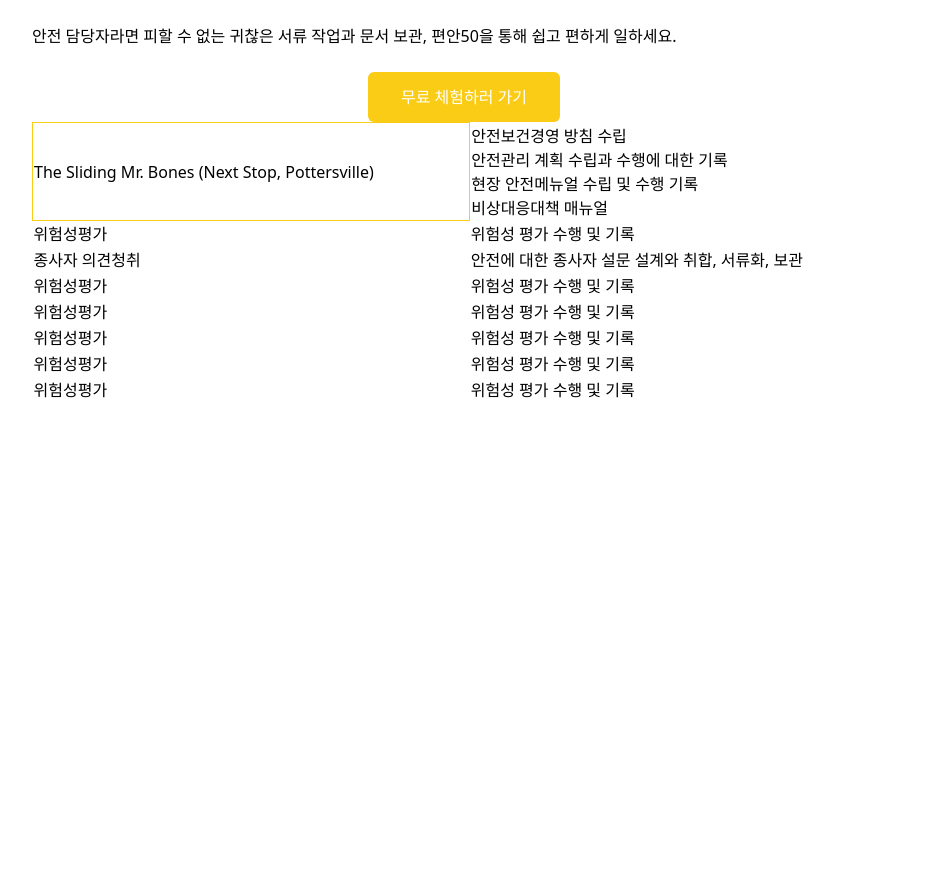
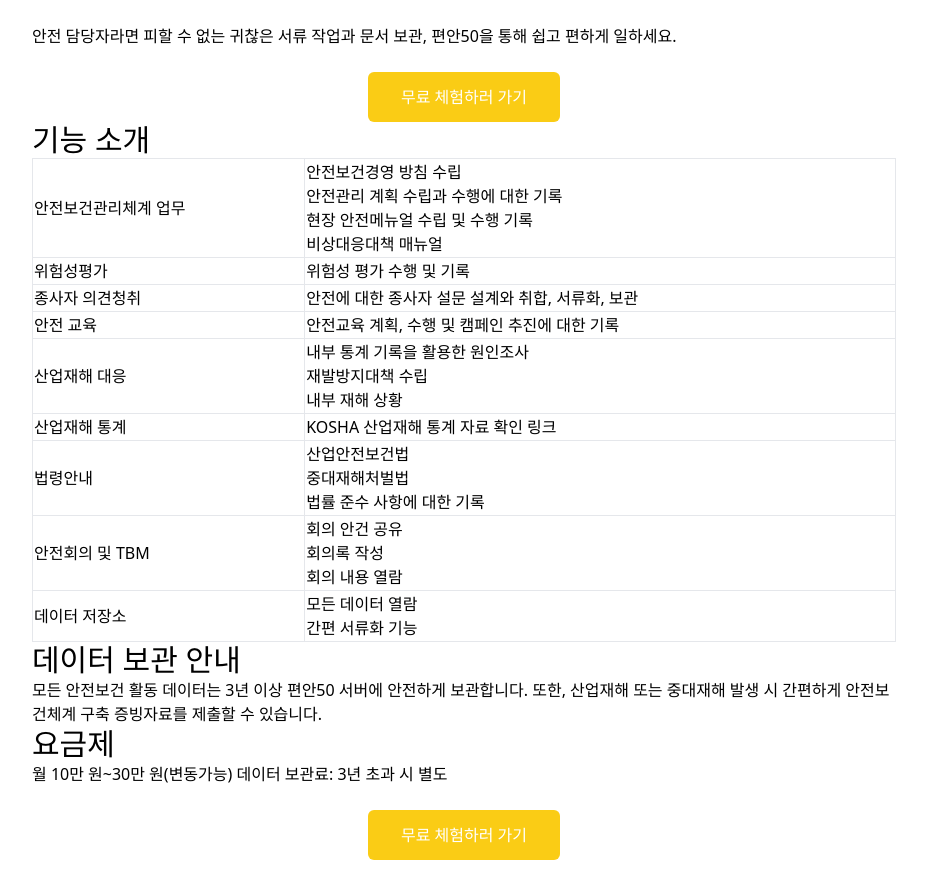
Before and after one commit to minseokk/easy50_lp, a Next.js app: page / in a window 1280 px wide. Shown: the part 780-1656 px from the top of the page, without its empty margins (176-1103 px from the left). Before the commit the page ends 1199 px from the top, so only its background shows below. Built offline with nearby package versions, Linux system fonts and the light colour scheme; no server answers.

Commit message:
update main page

```diff
--- a/src/pages/index.tsx
+++ b/src/pages/index.tsx
@@ -50,13 +50,12 @@ const Home: NextPage = () => {
           </Link>
         </div>
         <div className="w-full">
+          <h2 className="text-3xl">기능 소개</h2>
           <table className="m-auto w-full table-auto border-collapse">
             <tbody>
               <tr>
-                <td className="border border-yellow-400">
-                  The Sliding Mr. Bones (Next Stop, Pottersville)
-                </td>
-                <td>
+                <td className="border">안전보건관리체계 업무</td>
+                <td className="border">
                   <ul>
                     <li>안전보건경영 방침 수립</li>
                     <li>안전관리 계획 수립과 수행에 대한 기록</li>
@@ -66,63 +65,100 @@ const Home: NextPage = () => {
                 </td>
               </tr>
               <tr>
-                <td>위험성평가</td>
-                <td>
+                <td className="border">위험성평가</td>
+                <td className="border">
                   <ul>
                     <li>위험성 평가 수행 및 기록</li>
                   </ul>
                 </td>
               </tr>
               <tr>
-                <td>종사자 의견청취</td>
-                <td>
+                <td className="border">종사자 의견청취</td>
+                <td className="border">
                   <ul>
                     <li>안전에 대한 종사자 설문 설계와 취합, 서류화, 보관</li>
                   </ul>
                 </td>
               </tr>
               <tr>
-                <td>위험성평가</td>
-                <td>
+                <td className="border">안전 교육</td>
+                <td className="border">
                   <ul>
-                    <li>위험성 평가 수행 및 기록</li>
+                    <li>안전교육 계획, 수행 및 캠페인 추진에 대한 기록</li>
                   </ul>
                 </td>
               </tr>
               <tr>
-                <td>위험성평가</td>
-                <td>
+                <td className="border">산업재해 대응</td>
+                <td className="border">
                   <ul>
-                    <li>위험성 평가 수행 및 기록</li>
+                    <li>내부 통계 기록을 활용한 원인조사</li>
+                    <li>재발방지대책 수립</li>
+                    <li>내부 재해 상황</li>
                   </ul>
                 </td>
               </tr>
               <tr>
-                <td>위험성평가</td>
-                <td>
+                <td className="border">산업재해 통계</td>
+                <td className="border">
                   <ul>
-                    <li>위험성 평가 수행 및 기록</li>
+                    <li>KOSHA 산업재해 통계 자료 확인 링크</li>
                   </ul>
                 </td>
               </tr>
               <tr>
-                <td>위험성평가</td>
-                <td>
+                <td className="border">법령안내</td>
+                <td className="border">
                   <ul>
-                    <li>위험성 평가 수행 및 기록</li>
+                    <li>산업안전보건법</li>
+                    <li>중대재해처벌법</li>
+                    <li>법률 준수 사항에 대한 기록</li>
                   </ul>
                 </td>
               </tr>
               <tr>
-                <td>위험성평가</td>
-                <td>
+                <td className="border">안전회의 및 TBM</td>
+                <td className="border">
                   <ul>
-                    <li>위험성 평가 수행 및 기록</li>
+                    <li>회의 안건 공유</li>
+                    <li>회의록 작성</li>
+                    <li>회의 내용 열람</li>
+                  </ul>
+                </td>
+              </tr>
+              <tr>
+                <td className="border">데이터 저장소</td>
+                <td className="border">
+                  <ul>
+                    <li>모든 데이터 열람</li>
+                    <li>간편 서류화 기능</li>
                   </ul>
                 </td>
               </tr>
             </tbody>
           </table>
+        </div>
+        <div>
+          <h2 className="text-3xl">데이터 보관 안내</h2>
+          <p>
+            모든 안전보건 활동 데이터는 3년 이상 편안50 서버에 안전하게
+            보관합니다. 또한, 산업재해 또는 중대재해 발생 시 간편하게
+            안전보건체계 구축 증빙자료를 제출할 수 있습니다.
+          </p>
+        </div>
+        <div>
+          <h2 className="text-3xl">요금제</h2>
+          <p>월 10만 원~30만 원(변동가능) 데이터 보관료: 3년 초과 시 별도</p>
+        </div>
+        <div className="flex w-full justify-center">
+          <Link href={"/application"}>
+            <button
+              type="button"
+              className="mt-6 flex items-center justify-center rounded-md border border-transparent bg-yellow-400 py-3 px-8 text-base font-medium text-white hover:bg-yellow-500"
+            >
+              무료 체험하러 가기
+            </button>
+          </Link>
         </div>
       </main>
     </>
```
